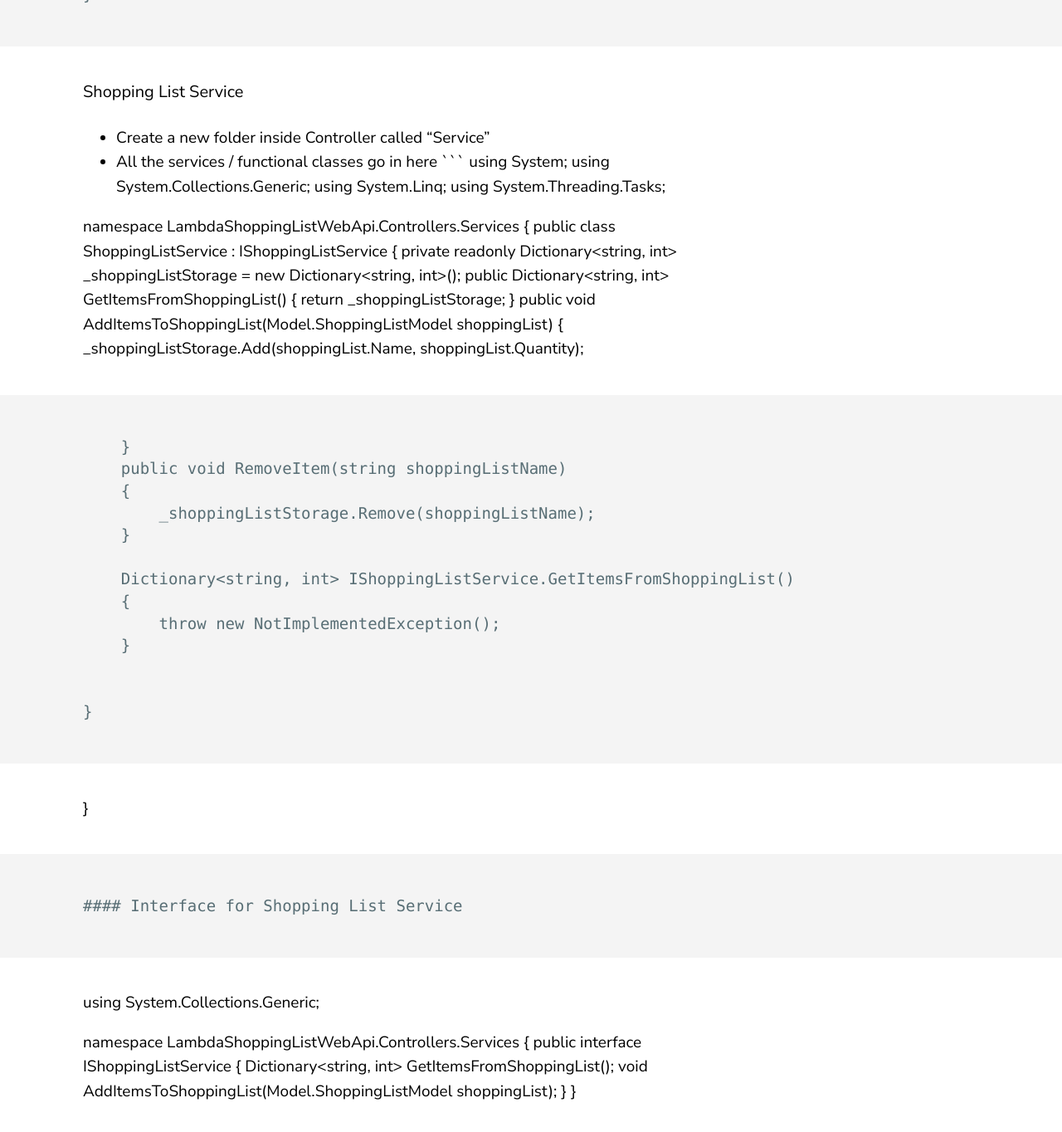
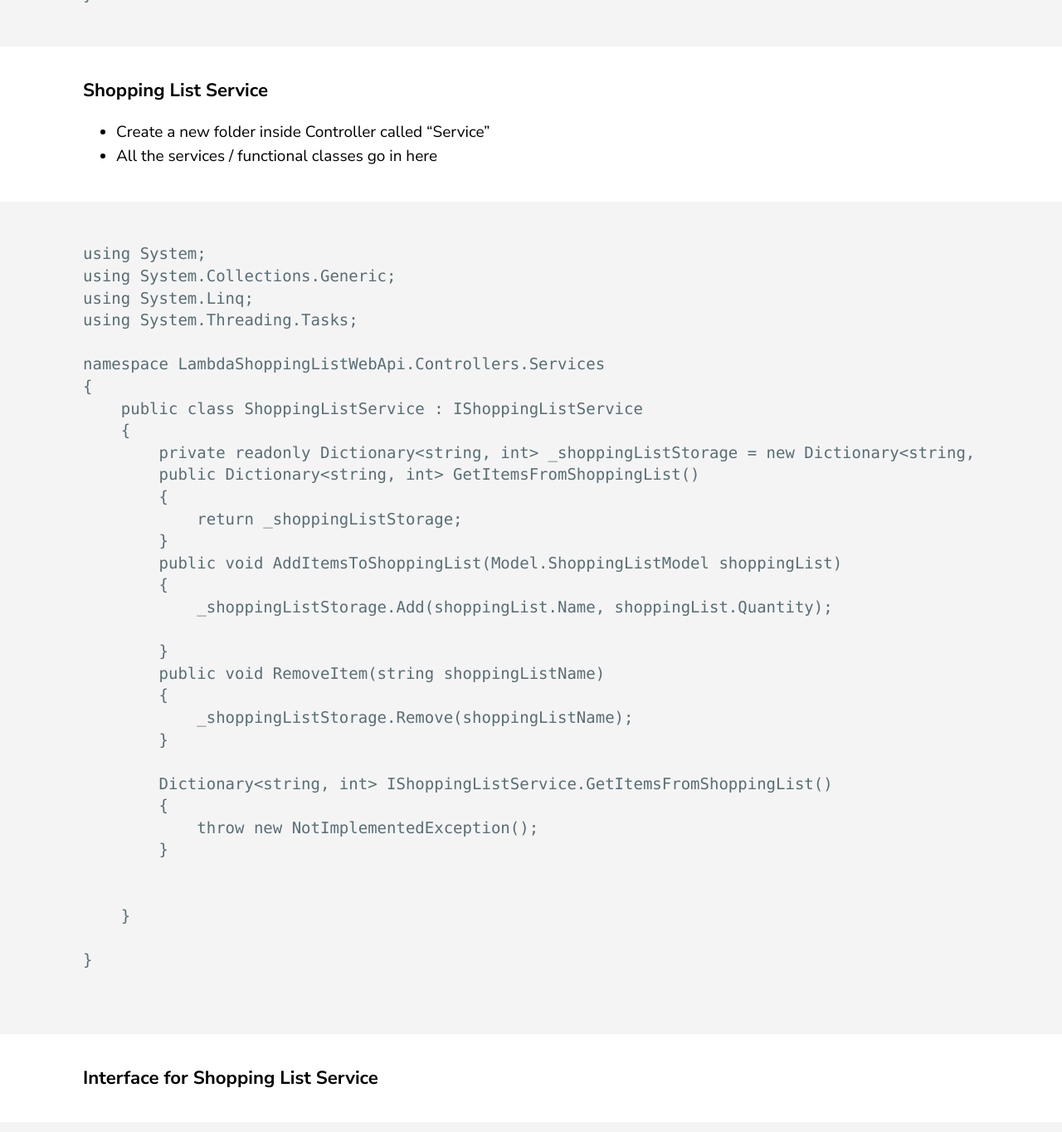
Before and after one commit to 404Kartik/blog.404kartik, a Jekyll site: the page built from _posts/2021-01-23-Asp.Net-Application-with-AWS-Lambda.markdown, in a window 1280 px wide and 1400 px high, scrolled down 5082 px. Shown: the top 1364 px of the window at 83% size. Built offline with Jekyll 4.4.1, drawn with Linux system fonts in a browser that asks for light colours; some of the changed text lies outside the part shown.

Commit message:
Update 2021-01-23-Asp.Net-Application-with-AWS-Lambda.markdown

````diff
--- a/_posts/2021-01-23-Asp.Net-Application-with-AWS-Lambda.markdown
+++ b/_posts/2021-01-23-Asp.Net-Application-with-AWS-Lambda.markdown
@@ -129,9 +129,11 @@ namespace LambdaShoppingListWebApi.Controllers
     }
 }
 ```
-#### Shopping List Service
+
+### Shopping List Service
 * Create a new folder inside Controller called "Service"
 * All the services / functional classes go in here
+
 ```
 using System;
 using System.Collections.Generic;
@@ -166,8 +168,10 @@ namespace LambdaShoppingListWebApi.Controllers.Services
     }
 
 }
+
 ```
-#### Interface for Shopping List Service
+### Interface for Shopping List Service
+
 ```
 using System.Collections.Generic;
 
@@ -179,10 +183,12 @@ namespace LambdaShoppingListWebApi.Controllers.Services
         void AddItemsToShoppingList(Model.ShoppingListModel shoppingList);
     }
 }
+
 ```
-#### Shopping List Model
+### Shopping List Model
 * Following the rules of MVCs we have created a folder inside the Controller called "Model"
 * We create a class inside Model called "Shopping List Model"
+
 ```
 using System;
 using System.Collections.Generic;
@@ -198,6 +204,7 @@ namespace LambdaShoppingListWebApi.Controllers.Model
     }
 }
 ```
+
 ### Deploying to AWS
 The last bit I want to demonstrate is how to deploy the project to Lambda.
 
````
